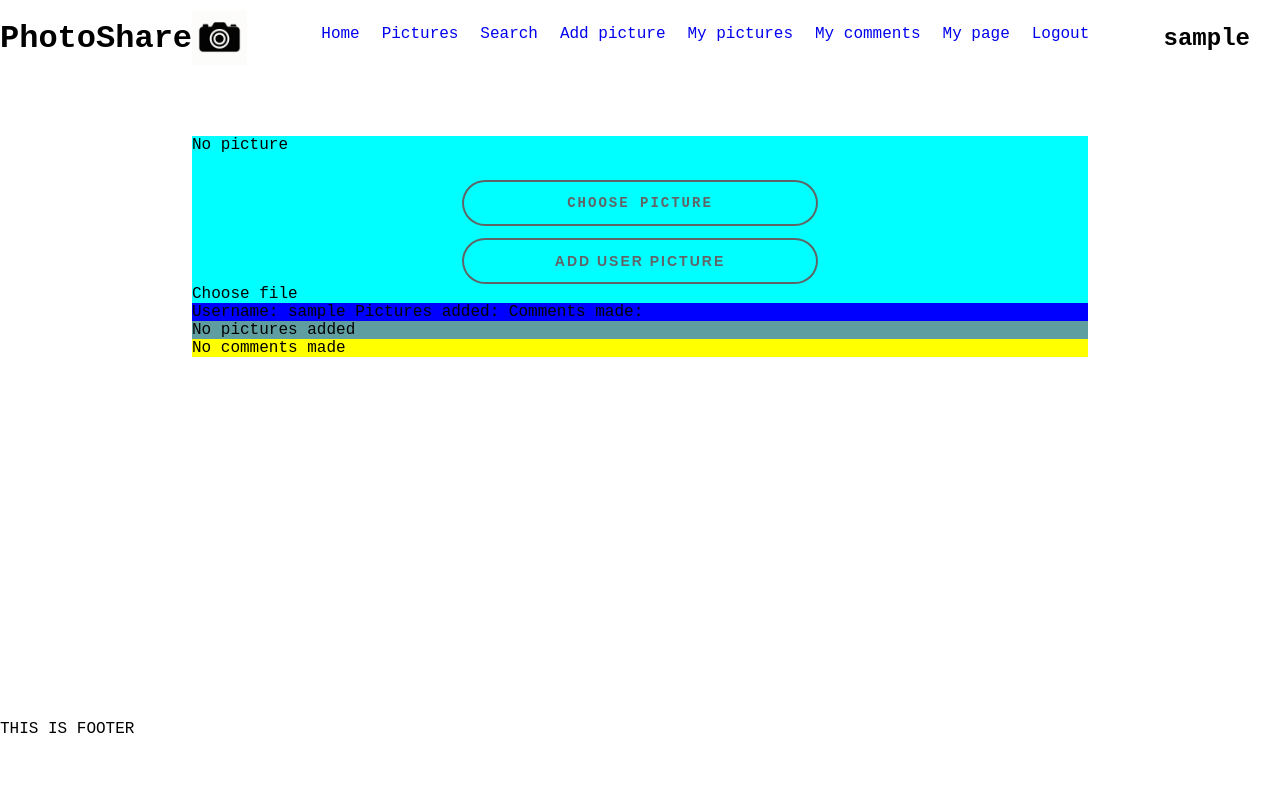
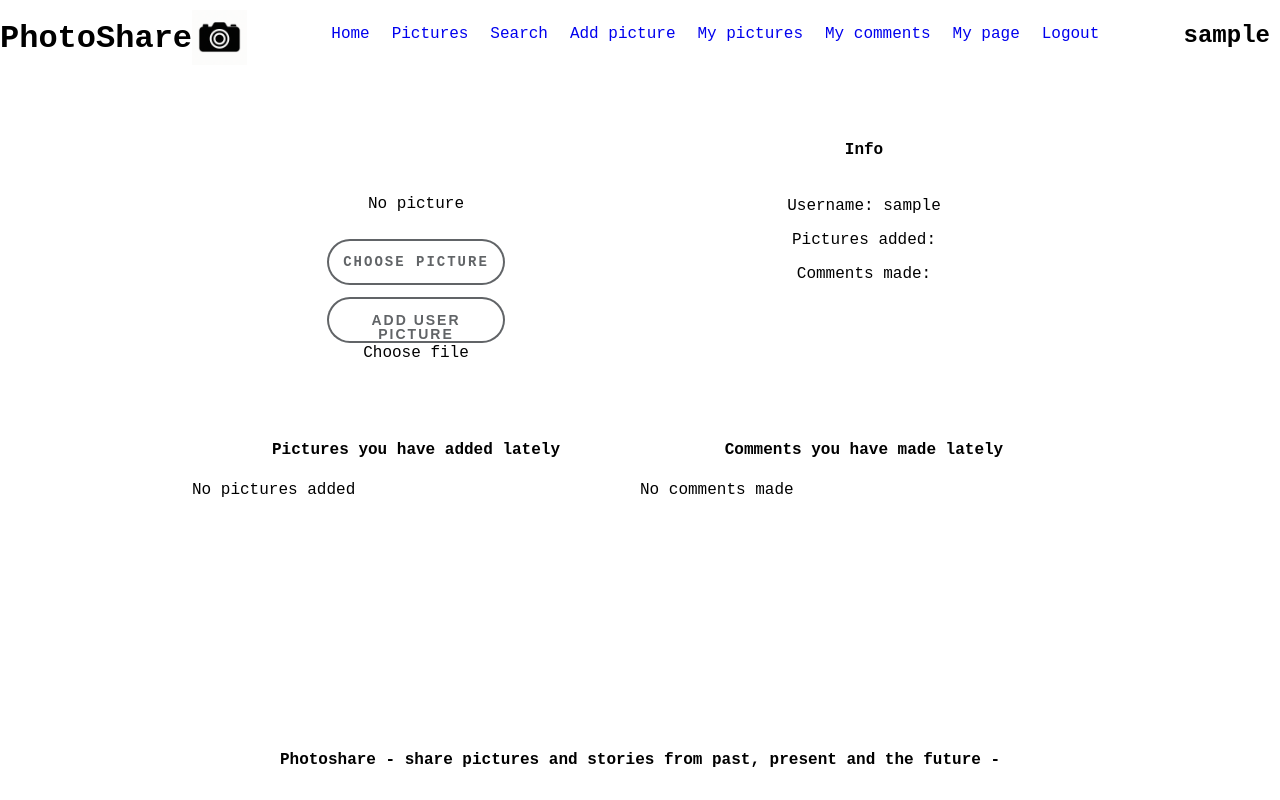
Before and after one commit to sami-alt/Photoshare, a Flask app: page /user_page in a window 1280 px wide. Run offline with Flask 3, Linux system fonts and the light colour scheme; the visitor is signed in with stand-in values (Sample User, id 1); data that the repository does not hold is empty.

Commit message:
added feature to change user picture

```diff
--- a/app.py
+++ b/app.py
@@ -147,17 +147,18 @@ def add_or_update_user_picture(user_id):
 
 @app.route('/user_picture/<int:user_id>')
 def get_user_image(user_id):
-    print('called')
     image = users.get_user_picture(user_id)
     if not image:
         flash('Something went wrong')
         return redirect('/user_page')
-    print(dict(image))
     response = make_response(bytes(image['user_picture']))
     response.headers.set('Content-Type', 'image/jpg, image/png')
     return response
 
+@app.route('/change_user_picture')
+def change_user_picture_page():
 
+    return render_template('change_user_picture.html')
 
 
 #picture functions
@@ -187,8 +188,6 @@ def add_picture_to_db():
         pictures.add_to_category(category, picture_id)
 
 
-
-    print(file)
 
     flash('Picture added', 'success')
     return redirect('/')
@@ -253,7 +252,6 @@ def my_pictures():
 @app.route('/remove/<int:picture_id>', methods=['POST'])
 def delete_picture(picture_id):
     check_csrf()
-    print(picture_id)
     pictures.delete_picture(picture_id)
     flash('Picture deleted','success')
     return redirect('/')
--- a/static/style.css
+++ b/static/style.css
@@ -57,8 +57,10 @@ header a:visited{
 }
 
 header h2{
-    padding-top: 15px;
-    padding-right: 20px;
+
+    display: flex;
+    justify-content: center;
+    align-items: center;
 }
 
 .message{
@@ -90,7 +92,9 @@ footer{
     border-style: solid;
     border-color: blue;
     */
+    display: flex;
     justify-content: center;
+    align-items: center;
 }
 
 /* Home */
@@ -206,9 +210,7 @@ footer{
     min-width: 30%;
 }
 
-#search p{
-    padding-left: 30%;
-}
+
 
 /* User page */
 
@@ -220,17 +222,22 @@ footer{
 /* Pictures */
 
 #pictures{
-    padding-left: 40%;
+
+}
+
+#pictures img{
+    margin: auto;
 }
 
 #pictures h1{
+    display: flex;
+    justify-self: center;
+    align-items: center;
     margin-bottom: 5%;
 }
 
 /* Picture */
-#picture{
 
-}
 #picture img{
     margin: auto;
 }
@@ -266,6 +273,53 @@ footer{
 
 #modify img{
     margin: auto;
+}
+
+/* Add  picture */
+
+#add_picture h4, p, label{
+    display: flex;
+    justify-content: center;
+    align-items: center;
+}
+
+
+/* User_page */
+
+#user_page{
+    display: flex;
+    flex-direction: column;
+    justify-content: space-evenly;
+    height: 100%;
+}
+
+#user_page .row{
+    display: flex;
+    justify-content: space-evenly;
+    flex-direction: row;
+    height: 300px;
+}
+
+.row div{
+    width: 50%;
+    display: flex;
+    flex-direction: column;
+}
+
+.row div p{
+    display: flex;
+    justify-content: center;
+    align-items: center;
+}
+
+.row div a{
+    text-decoration: underline;
+}
+
+#my_pic{
+    display: flex;
+    justify-content: center;
+    align-items: center;
 }
 
 /* Utility style */
@@ -349,15 +403,18 @@ p{
              -13px -13px 100px #ffffff;
 }
 
-.content img {
+
+
+img {
     max-width: 35%;
     height: auto;
-    display: block;  /* Poistaa ylimääräisen tilan kuvan alta */
+    display: block;
 }
 
 
+
 .divider{
-    border-top: solid grey 1px;
+    border-top: solid grey 3px ;
     margin-top: 5px;
     margin-bottom: 25px;
 }
--- a/templates/home.html
+++ b/templates/home.html
@@ -11,7 +11,10 @@
       {% for picture in pictures %}
         <div id="block_info">
           <p>
-            {{picture['name']}}
+            <b>
+              {{picture['name']}}
+
+            </b>
           </p>
           <a href="/picture/{{picture['id']}}">
             <img src="/image/picture/{{picture['id']}}">
--- a/templates/layout.html
+++ b/templates/layout.html
@@ -51,7 +51,7 @@
       </div>
     </main>
     <footer>
-      THIS IS FOOTER
+      <h4>Photoshare - share pictures and stories from past, present and the future - </f4>
     </footer>
   </body>
 </html>
--- a/templates/mypics.html
+++ b/templates/mypics.html
@@ -3,7 +3,7 @@
 {% block content %}
 
   {% for picture in pictures %}
-    <p><a href="/picture/{{picture['id']}}">{{picture['name']}}</a></p>
+    <p><a href="/picture/{{picture['id']}}"><b>{{picture['name']}}</b></a></p>
   {% endfor %}
 
 {% endblock %}
--- a/templates/pictures.html
+++ b/templates/pictures.html
@@ -5,12 +5,13 @@
 <h1>Pictures</h1>
 {% if pictures %}
   {% for picture in pictures %}
-  <p>
+  <h4>
     {{picture['name']}}
-  </p>
+  </h4>
   <a href="/picture/{{picture['id']}}">
         <img src="/image/picture/{{picture['id']}}"/>
   </a>
+  <div class="divider"></div>
   {% endfor %}
   {% else %}
     <p>No pictures found</p>
--- a/templates/user_page.html
+++ b/templates/user_page.html
@@ -3,9 +3,10 @@
 {% block content %}
 <div id="user_page">
     <div class="row">
-        <div style="background-color: aqua;">
+        <div id="my_pic">
             {% if image %}
-                <img src="/user_picture/{{session['id']}}">
+                <img src="/user_picture/{{session['id']}}"  width="200" height="auto">
+                <a href="/change_user_picture" class="button" >Change user picture</a>
             {% else %}
             <p>No picture</p>
             <form class="form" action="/add_or_update_userpage_pic/{{session['id']}}" method="post" enctype="multipart/form-data">
@@ -21,15 +22,17 @@
             </form>
             {% endif %}
         </div>
-        <div style="background-color: blue;">
-            Username: {{session['username']}}
-            Pictures added:
-            Comments made:
+        <div>
+            <h4>Info</h4>
+            <P>Username: {{session['username']}}</P>
+            <p>Pictures added: </p>
+            <p>Comments made:</p>
         </div>
     </div>
     <div class="row">
 
-     <div style="background-color: cadetblue;">
+     <div>
+            <h4> Pictures you have added lately </h4>
             {% if pictures %}
                 {% for picture in pictures %}
                     <p><a href="/picture/{{picture['id']}}"><b>{{picture['name']}}</b></a></p>
@@ -38,11 +41,12 @@
                 No pictures added
             {% endif %}
     </div>
-    <div style="background-color: yellow;">
+    <div>
+        <h4> Comments you have made lately </h4>
         {% if comments %}
             {% for comment in comments %}
-        {{comment['comment']}}
-        <a href="/picture/{{comment['picture_id']}}">Show picture</a>
+                <p>{{comment['comment']}}</p>
+                <p><a href="/picture/{{comment['picture_id']}}">Show picture</a></p>
             {% endfor %}
         {% else %}
             No comments made
--- a/users.py
+++ b/users.py
@@ -19,12 +19,11 @@ def get_users():
 
 def add_or_update_userpage_picture(user_id, user_picture):
     picture_exists = db.query('select id from user_picture where user_id = ?', [user_id])
-    print('a',user_id)
-    print('b',user_picture)
 
-
+    print('kuva on olemassa',picture_exists)
     if picture_exists:
-        db.execute('update user_picture set user_picture = ? where user_id = ?', [user_id, user_picture])
+        print('koetetaan muuttaa kuvaa tietokannassa')
+        db.execute('update user_picture set user_picture = ? where user_id = ?', [user_picture, user_id])
     else:
         db.execute('insert into user_picture (user_picture, user_id) values (?,?)', [user_picture, user_id])
     return None
```
Also changed, not shown: pictures.py (+14 -8 lines), templates/add_picture.html (+23 -9 lines), templates/change_user_picture.html (added, +14 -0 lines), templates/picture.html (+6 -3 lines). Lines whose indentation alone changed are shown as unchanged.
